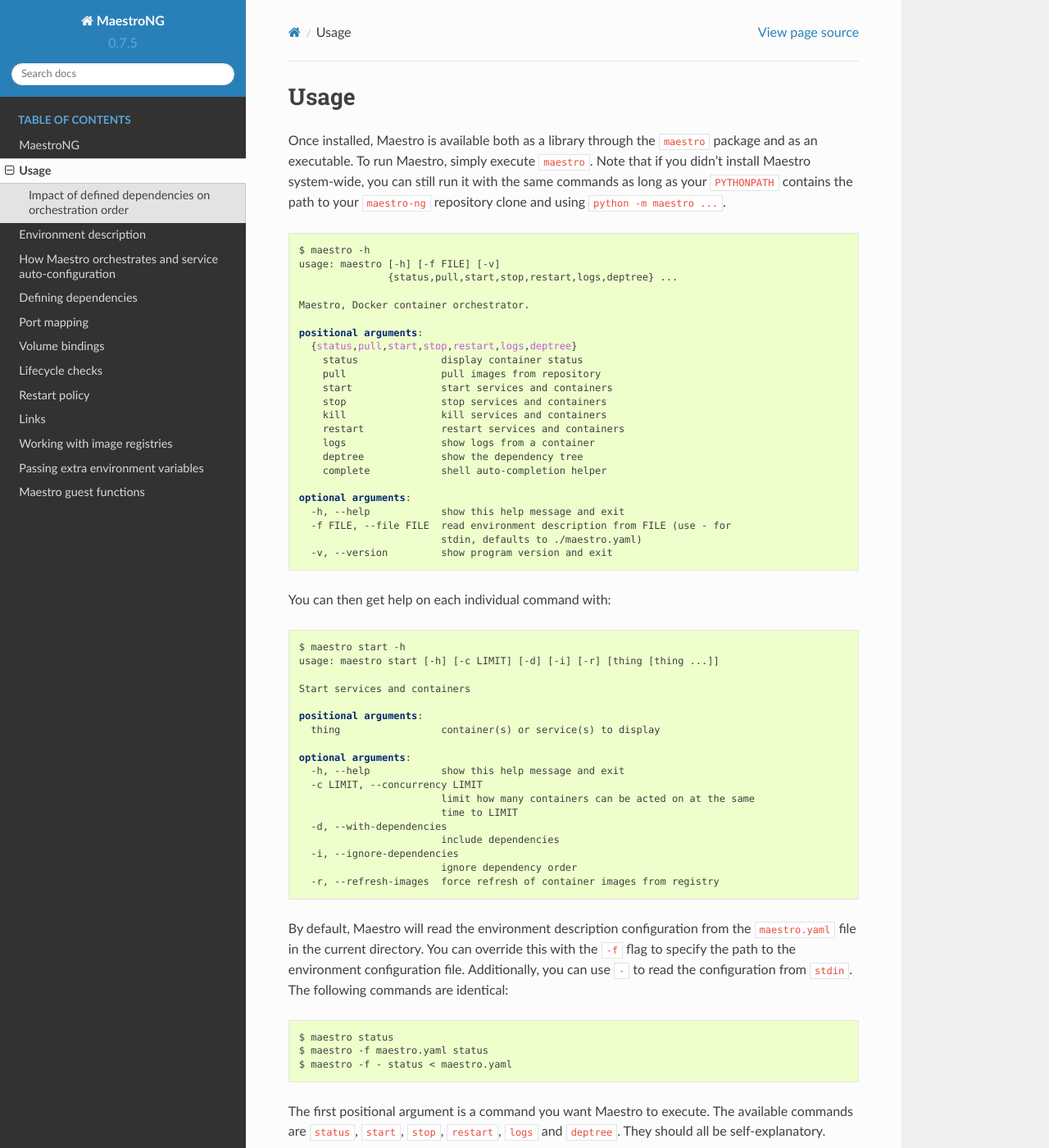
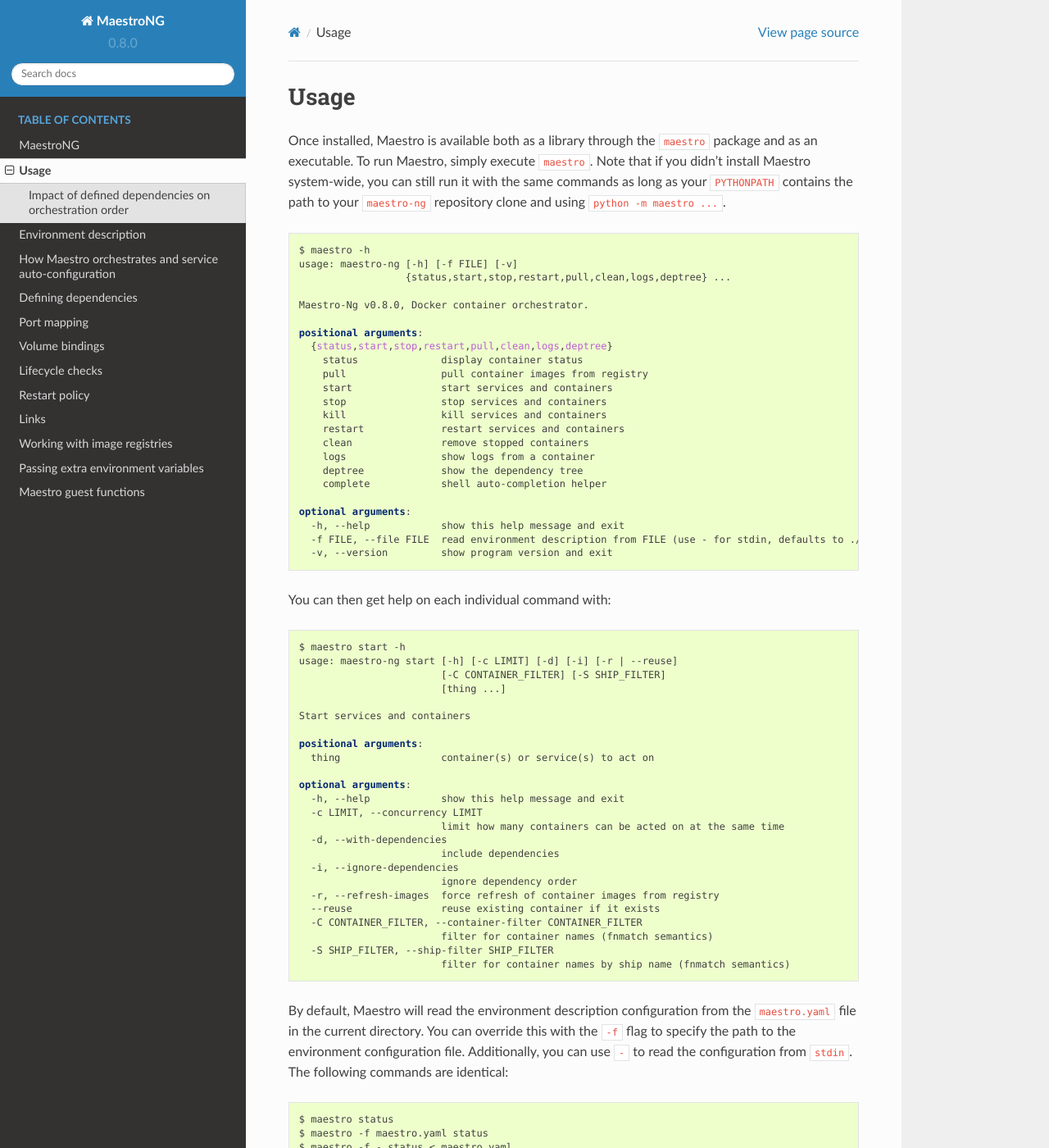
Before and after one commit to signalfx/maestro-ng, a Sphinx documentation site: the page built from docs/usage.rst, in a window 1280 px wide and 1400 px high. Shown: the whole window at 82% size. Built offline with Sphinx 7.4.7 and the Read the Docs theme 2.0.0, drawn with Linux system fonts in a browser that asks for light colours.

Commit message:
Maestro 0.8.0
Signed-off-by: Maxime Petazzoni <maxime.petazzoni@bulix.org>

```diff
--- a/docs/usage.rst
+++ b/docs/usage.rst
@@ -12,27 +12,27 @@
 .. code::
 
   $ maestro -h
-  usage: maestro [-h] [-f FILE] [-v]
-                 {status,pull,start,stop,restart,logs,deptree} ...
+  usage: maestro-ng [-h] [-f FILE] [-v]
+                    {status,start,stop,restart,pull,clean,logs,deptree} ...
 
-  Maestro, Docker container orchestrator.
+  Maestro-Ng v0.8.0, Docker container orchestrator.
 
   positional arguments:
-    {status,pull,start,stop,restart,logs,deptree}
+    {status,start,stop,restart,pull,clean,logs,deptree}
       status              display container status
-      pull                pull images from repository
+      pull                pull container images from registry
       start               start services and containers
       stop                stop services and containers
       kill                kill services and containers
       restart             restart services and containers
+      clean               remove stopped containers
       logs                show logs from a container
       deptree             show the dependency tree
       complete            shell auto-completion helper
 
   optional arguments:
     -h, --help            show this help message and exit
-    -f FILE, --file FILE  read environment description from FILE (use - for
-                          stdin, defaults to ./maestro.yaml)
+    -f FILE, --file FILE  read environment description from FILE (use - for stdin, defaults to ./maestro.yaml)
     -v, --version         show program version and exit
 
 You can then get help on each individual command with:
@@ -40,23 +40,29 @@
 .. code::
 
   $ maestro start -h
-  usage: maestro start [-h] [-c LIMIT] [-d] [-i] [-r] [thing [thing ...]]
+  usage: maestro-ng start [-h] [-c LIMIT] [-d] [-i] [-r | --reuse]
+                          [-C CONTAINER_FILTER] [-S SHIP_FILTER]
+                          [thing ...]
 
   Start services and containers
 
   positional arguments:
-    thing                 container(s) or service(s) to display
+    thing                 container(s) or service(s) to act on
 
   optional arguments:
     -h, --help            show this help message and exit
     -c LIMIT, --concurrency LIMIT
-                          limit how many containers can be acted on at the same
-                          time to LIMIT
+                          limit how many containers can be acted on at the same time
     -d, --with-dependencies
                           include dependencies
     -i, --ignore-dependencies
                           ignore dependency order
     -r, --refresh-images  force refresh of container images from registry
+    --reuse               reuse existing container if it exists
+    -C CONTAINER_FILTER, --container-filter CONTAINER_FILTER
+                          filter for container names (fnmatch semantics)
+    -S SHIP_FILTER, --ship-filter SHIP_FILTER
+                          filter for container names by ship name (fnmatch semantics)
 
 By default, Maestro will read the environment description configuration
 from the ``maestro.yaml`` file in the current directory. You can
--- a/maestro/version.py
+++ b/maestro/version.py
@@ -2,4 +2,4 @@
 # Copyright (C) 2015-2018 SignalFx, Inc.
 
 name = 'maestro-ng'
-version = '0.7.5'
+version = '0.8.0'
```
Also changed, not shown: 1 other file.
